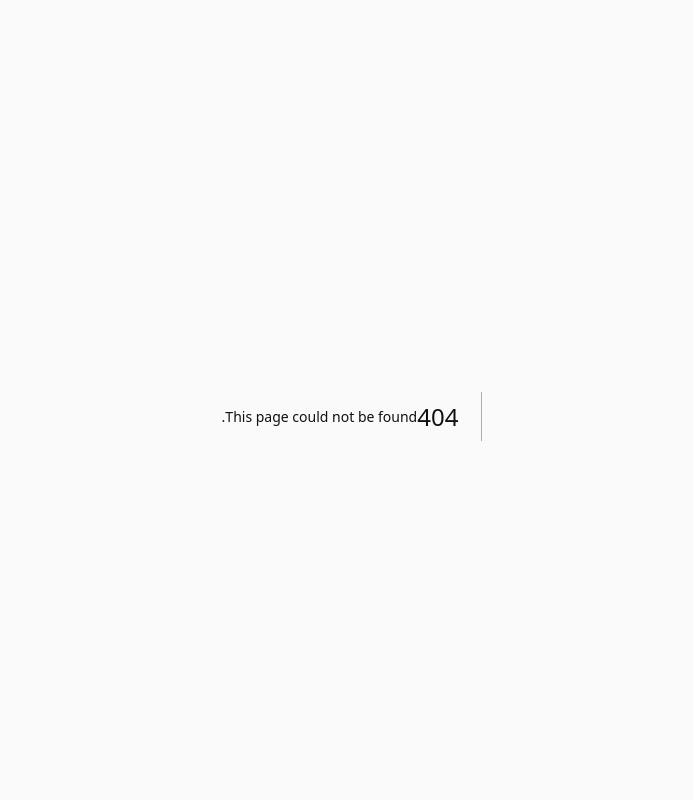
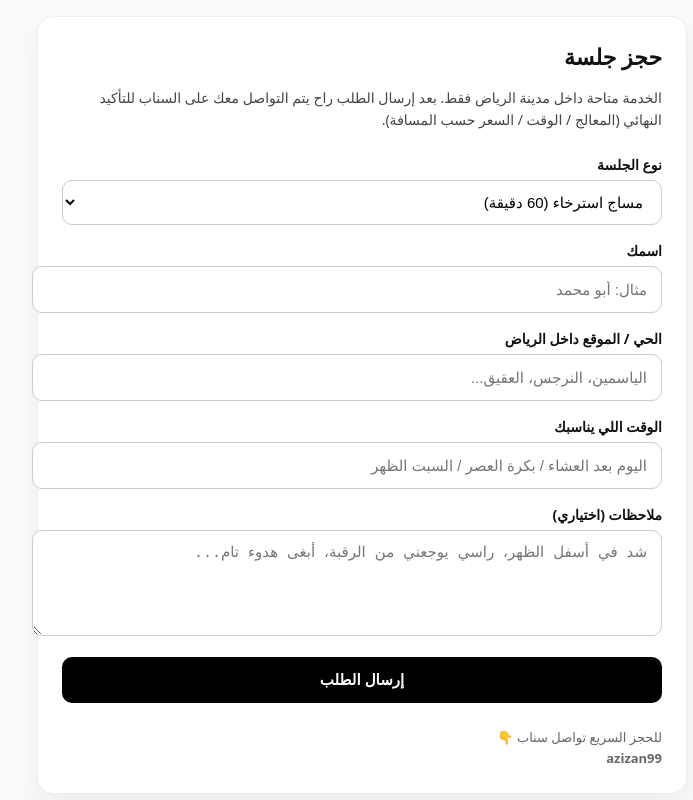
Before and after one commit to ii-aziz/azzouz-massage, a Next.js app: page /book in a window 1280 px wide. Before the commit this address had no page. Shown: the top 800 px of the page, without its empty margins (278-971 px from the left). Built offline with nearby package versions, Linux system fonts and the light colour scheme.

Commit message:
Create page.js

```diff
--- /dev/null
+++ b/app/book/page.js
@@ -0,0 +1,183 @@
+"use client";
+import { useState } from "react";
+
+export default function BookPage() {
+  const [service, setService] = useState("مساج استرخاء (60 دقيقة)");
+  const [name, setName] = useState("");
+  const [area, setArea] = useState("");
+  const [time, setTime] = useState("");
+  const [notes, setNotes] = useState("");
+  const [status, setStatus] = useState("");
+
+  async function submitBooking(e) {
+    e.preventDefault();
+    setStatus("جاري الإرسال...");
+
+    const res = await fetch("/api/book", {
+      method: "POST",
+      headers: { "Content-Type": "application/json" },
+      body: JSON.stringify({
+        service,
+        name,
+        area,
+        time,
+        notes
+      })
+    });
+
+    if (res.ok) {
+      setStatus("تم استلام طلبك 💆‍♂️ بيتم التواصل للتأكيد.");
+      setService("مساج استرخاء (60 دقيقة)");
+      setName("");
+      setArea("");
+      setTime("");
+      setNotes("");
+    } else {
+      setStatus("صار خلل، حاول مرة ثانية أو تواصل على السناب.");
+    }
+  }
+
+  return (
+    <main style={{
+      maxWidth: "600px",
+      margin: "0 auto",
+      backgroundColor: "#fff",
+      borderRadius: "16px",
+      padding: "24px",
+      boxShadow: "0 12px 30px rgba(0,0,0,0.06)",
+      border: "1px solid #eee"
+    }}>
+      <h1 style={{
+        marginTop: 0,
+        fontSize: "22px",
+        fontWeight: 700,
+        lineHeight: 1.4,
+        color: "#111"
+      }}>
+        حجز جلسة
+      </h1>
+
+      <p style={{ fontSize: "14px", color: "#444", lineHeight: 1.6, marginTop: 0 }}>
+        الخدمة متاحة داخل مدينة الرياض فقط. بعد إرسال الطلب
+        راح يتم التواصل معك على السناب للتأكيد النهائي (المعالج / الوقت / السعر حسب المسافة).
+      </p>
+
+      <form onSubmit={submitBooking} style={{ display: "grid", gap: "16px", marginTop: "24px" }}>
+
+        <div>
+          <label style={labelStyle}>نوع الجلسة</label>
+          <select
+            style={inputStyle}
+            value={service}
+            onChange={(e) => setService(e.target.value)}
+          >
+            <option>مساج استرخاء (60 دقيقة)</option>
+            <option>مساج علاجي للشد العضلي (60 دقيقة)</option>
+            <option>مساج رياضي عميق (90 دقيقة)</option>
+          </select>
+        </div>
+
+        <div>
+          <label style={labelStyle}>اسمك</label>
+          <input
+            style={inputStyle}
+            value={name}
+            onChange={(e) => setName(e.target.value)}
+            placeholder="مثال: أبو محمد"
+            required
+          />
+        </div>
+
+        <div>
+          <label style={labelStyle}>الحي / الموقع داخل الرياض</label>
+          <input
+            style={inputStyle}
+            value={area}
+            onChange={(e) => setArea(e.target.value)}
+            placeholder="الياسمين، النرجس، العقيق..."
+            required
+          />
+        </div>
+
+        <div>
+          <label style={labelStyle}>الوقت اللي يناسبك</label>
+          <input
+            style={inputStyle}
+            value={time}
+            onChange={(e) => setTime(e.target.value)}
+            placeholder="اليوم بعد العشاء / بكرة العصر / السبت الظهر"
+            required
+          />
+        </div>
+
+        <div>
+          <label style={labelStyle}>ملاحظات (اختياري)</label>
+          <textarea
+            style={{ ...inputStyle, minHeight: "80px", resize: "vertical" }}
+            value={notes}
+            onChange={(e) => setNotes(e.target.value)}
+            placeholder="شد في أسفل الظهر، راسي يوجعني من الرقبة، أبغى هدوء تام..."
+          />
+        </div>
+
+        <button type="submit" style={{
+          backgroundColor: "#000",
+          color: "#fff",
+          padding: "14px 16px",
+          borderRadius: "10px",
+          fontSize: "15px",
+          fontWeight: 600,
+          border: "none",
+          cursor: "pointer"
+        }}>
+          إرسال الطلب
+        </button>
+      </form>
+
+      {status && (
+        <div style={{
+          marginTop: "16px",
+          fontSize: "14px",
+          fontWeight: 500,
+          lineHeight: 1.5,
+          color: "#111",
+          backgroundColor: "#f6f6f6",
+          border: "1px solid #ddd",
+          borderRadius: "8px",
+          padding: "12px"
+        }}>
+          {status}
+        </div>
+      )}
+
+      <div style={{
+        marginTop: "24px",
+        fontSize: "13px",
+        lineHeight: 1.6,
+        color: "#666"
+      }}>
+        للحجز السريع تواصل سناب 👇<br />
+        <b>azizan99</b>
+      </div>
+    </main>
+  );
+}
+
+const labelStyle = {
+  display: "block",
+  fontSize: "14px",
+  fontWeight: 600,
+  color: "#111",
+  marginBottom: "6px"
+};
+
+const inputStyle = {
+  width: "100%",
+  borderRadius: "10px",
+  border: "1px solid #ccc",
+  padding: "12px 14px",
+  fontSize: "15px",
+  lineHeight: 1.4,
+  outline: "none",
+  backgroundColor: "#fff"
+};
```
